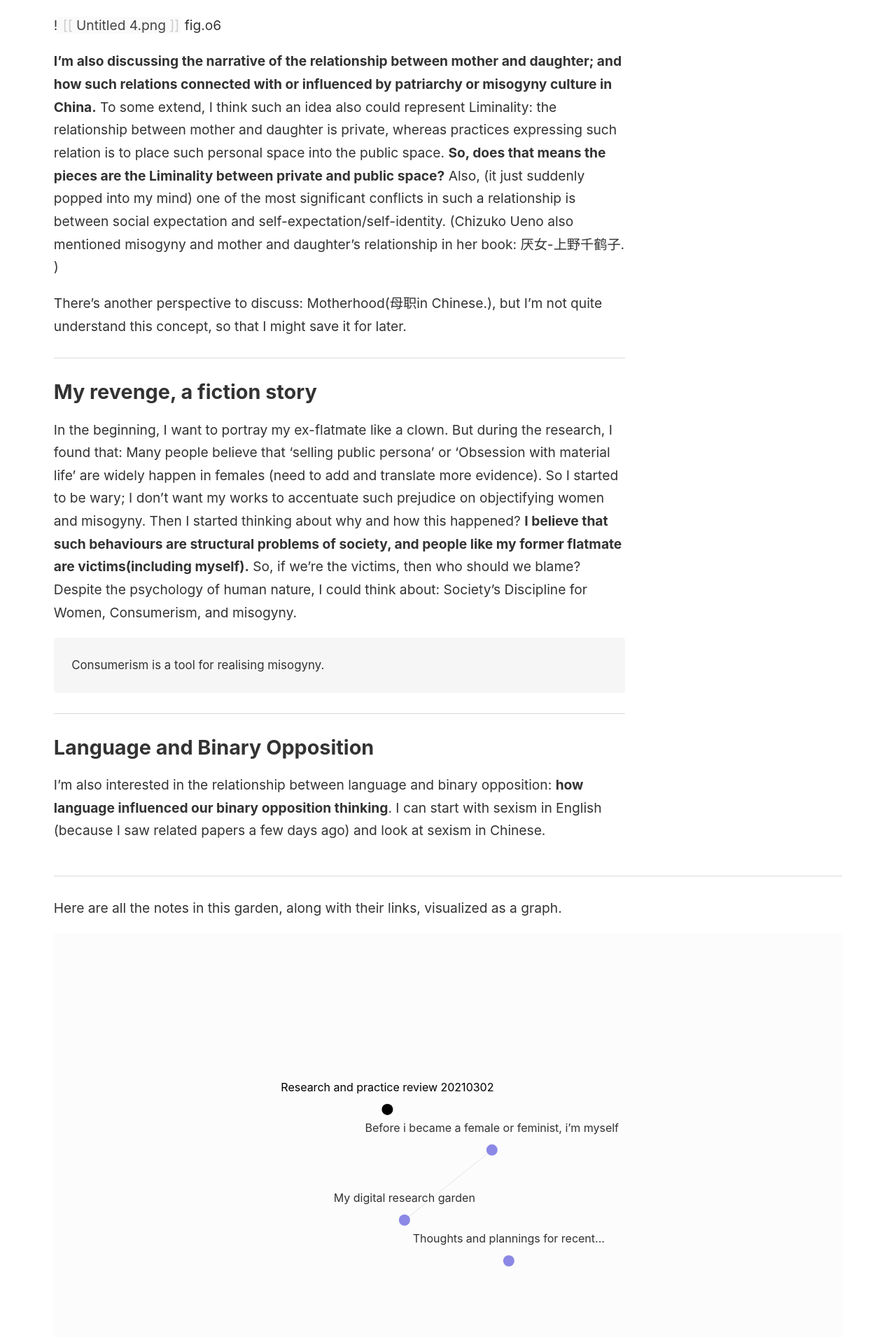
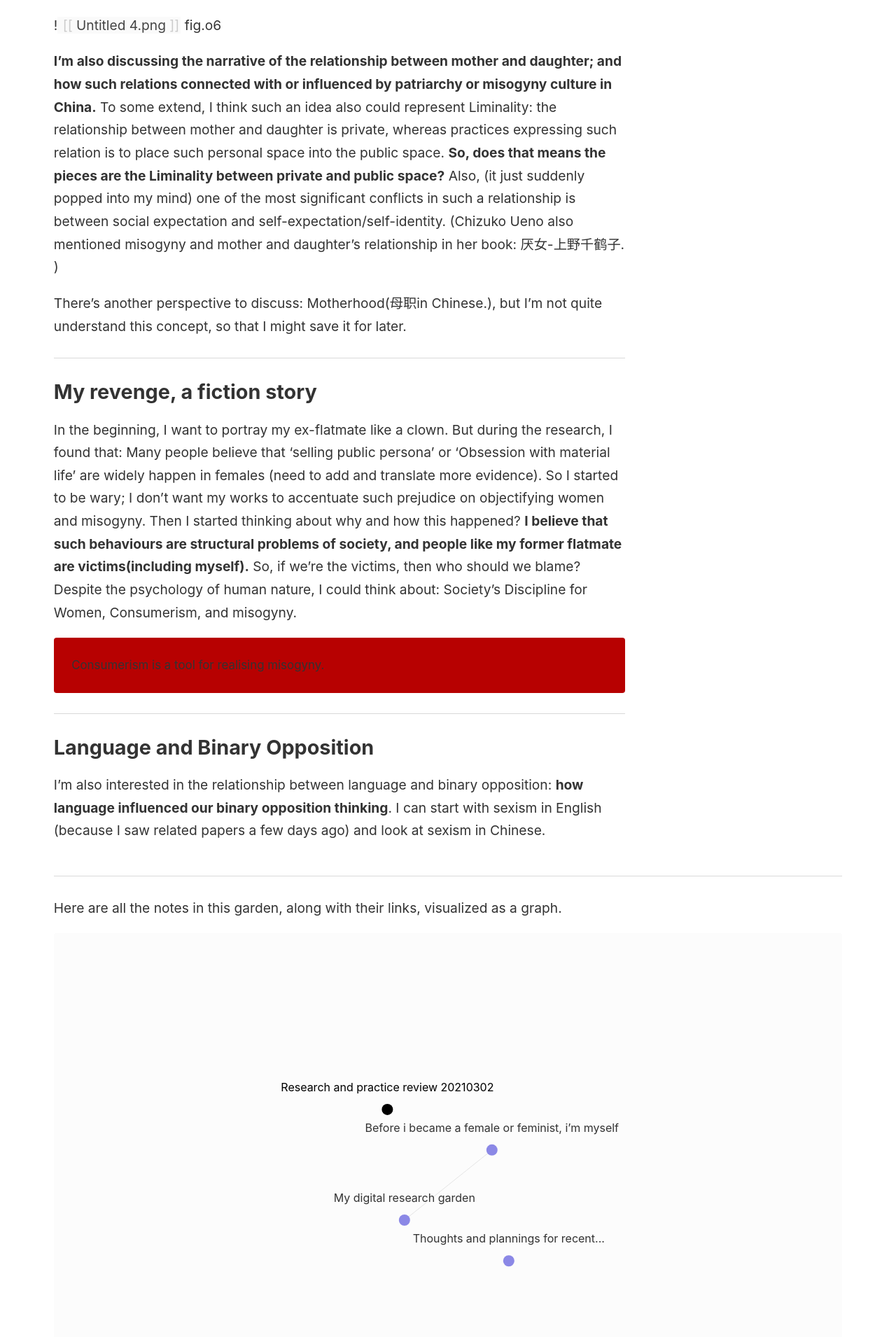
Before and after one commit to Chan-ops/my-digital-garden, a Jekyll site: the page built from _notes/Research and Practice review 20210302.md, in a window 1280 px wide. Shown: the part 1529-3439 px from the top of the page at 70% size. Built offline with Jekyll 4.4.1, drawn with Linux system fonts in a browser that asks for light colours.

Commit message:
Update _style.scss

```diff
--- a/_sass/_style.scss
+++ b/_sass/_style.scss
@@ -2,7 +2,7 @@ $color-primary: hsl(0, 0%, 10%);
 $color-text: hsl(0, 0%, 20%);
 $color-subtext: hsl(0, 0%, 30%);
 $color-border: hsl(0, 0%, 85%);
-$color-box-background: mix($color-primary, white, 4%);
+$color-box-background: mix($color-primary, rgb(190, 0, 0), 4%);
 $border-radius: 4px;
 $font-family: -apple-system, BlinkMacSystemFont, Segoe UI, Helvetica, Arial,
   sans-serif, Apple Color Emoji, Segoe UI Emoji, Segoe UI Symbol;
```
